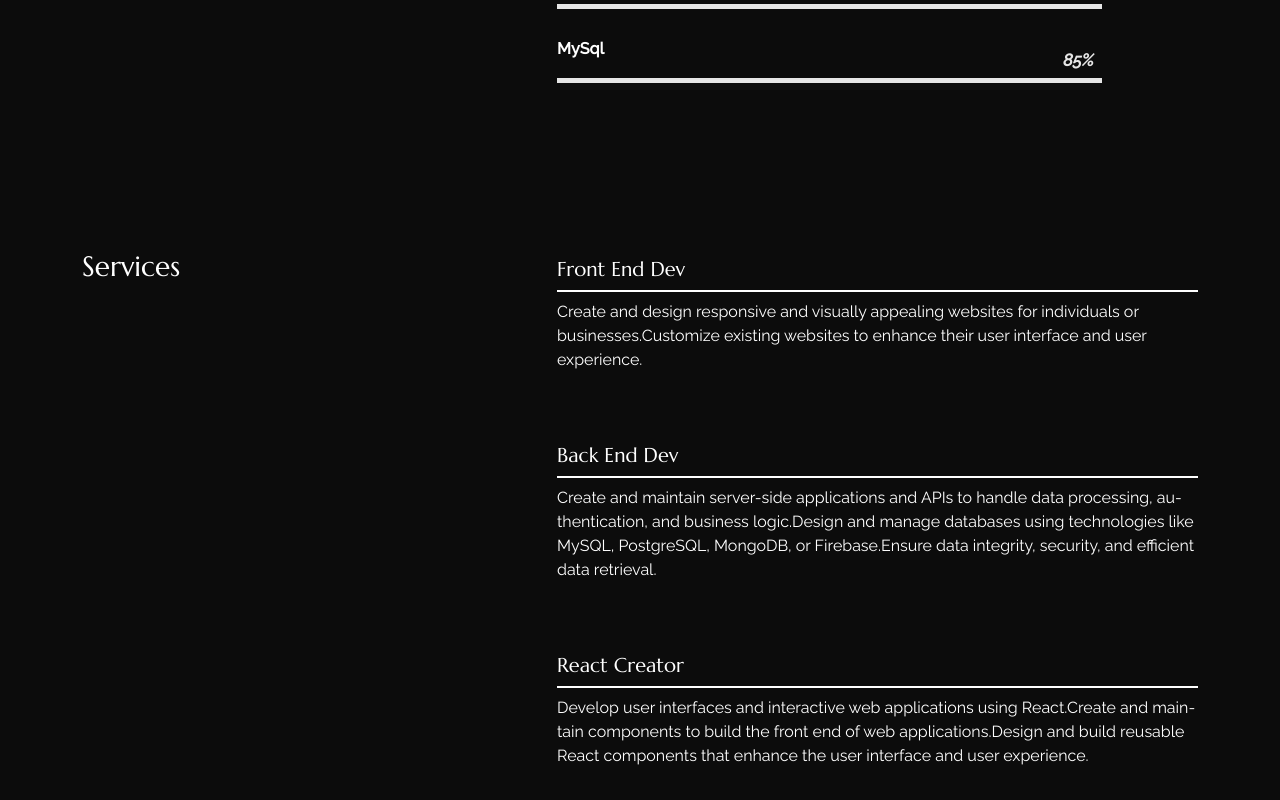
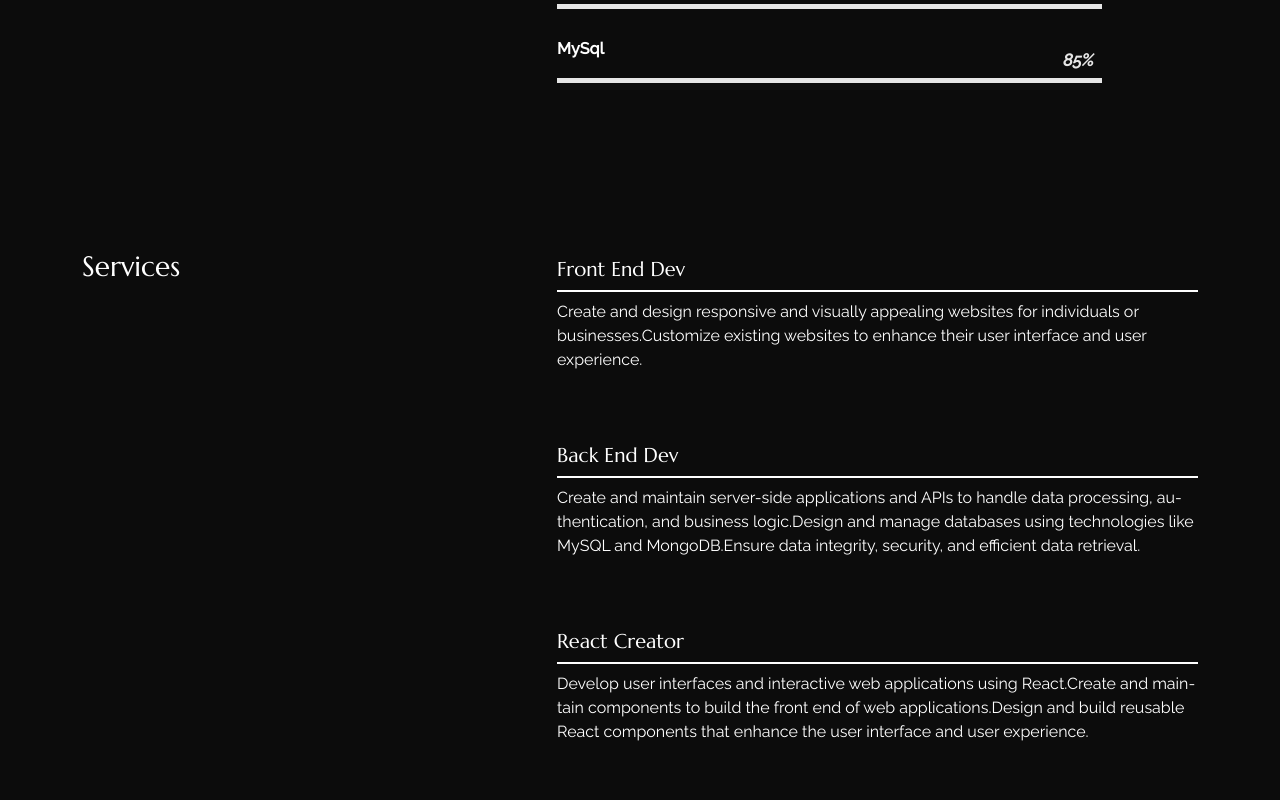
Before and after one commit to reddot9898/Portfolio, a React (Create React App) app: page /about in a window 1280 px wide. Shown: the part 1535-2335 px from the top of the page. Built offline with nearby package versions, Linux system fonts and the light colour scheme.

Commit message:
couldnt solve email at this time, finished readme

```diff
--- a/src/content_option.js
+++ b/src/content_option.js
@@ -94,7 +94,7 @@ const services = [{
 },
 {
     title: "Back End Dev",
-    description: "Create and maintain server-side applications and APIs to handle data processing, authentication, and business logic.Design and manage databases using technologies like MySQL, PostgreSQL, MongoDB, or Firebase.Ensure data integrity, security, and efficient data retrieval.",
+    description: "Create and maintain server-side applications and APIs to handle data processing, authentication, and business logic.Design and manage databases using technologies like MySQL and MongoDB.Ensure data integrity, security, and efficient data retrieval.",
 },
 {
     title: "React Creator",
```
Also changed, not shown: 1 other file (tests, documents, lock files or other folders).
